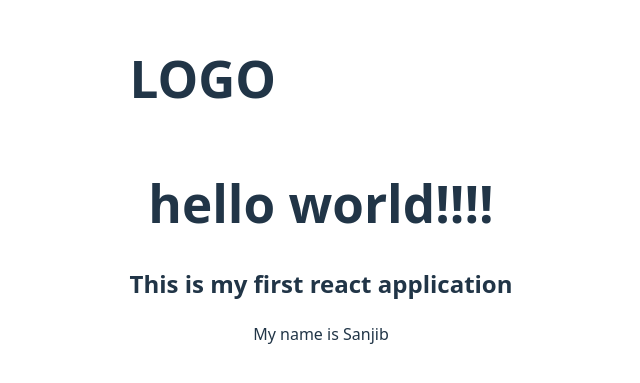
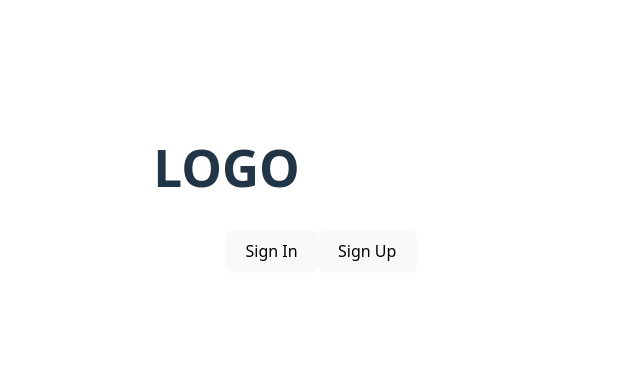
Before and after one commit to sanjib001/React-repository, a React (Vite) app in the folder my-react-app/: page / in a window 1280 px wide. Shown: the part 211-594 px from the top of the page, without its empty margins (319-959 px from the left). Built offline with nearby package versions, Linux system fonts and the light colour scheme.

Commit message:
Adds taking inputs from parents as props

```diff
--- a/my-react-app/src/App.jsx
+++ b/my-react-app/src/App.jsx
@@ -1,14 +1,15 @@
 import './App.css'
 import Header from './components/header'
+import Button from './components/button'
 
 function App() {
-  const name = "Sanjib"
   return (
     <div>
-      <Header/>
-      <h1>hello world!!!!</h1>
-      <h2>This is my first react application</h2>
-      <p>My name is {name}</p>
+      <Header />
+      {/* <Button name="SignUp" />
+      <Button name="SignIn" /> */}
+      <Button>Sign In</Button>
+      <Button>Sign Up</Button>
     </div>
   )
 }
--- /dev/null
+++ b/my-react-app/src/components/button.jsx
@@ -0,0 +1,31 @@
+// const Button = (porps) =>{
+//     //const name= {name}
+//     return(
+//         <button>{porps.name}</button>
+//     )
+// }
+
+// const Button = ({name}) =>{
+//     //const name= {name}
+//     return(
+//         <button>{name}</button>
+//     )
+// }
+
+// const Button = (porps) =>{
+//     const {name} = porps;
+//     return(
+//         <button>{name}</button>
+//     )
+// }
+
+const Button = (porps) => {
+    const { children } = porps;
+    //children is reserved word
+    return (
+        <button>{children}</button>
+    )
+}
+
+
+export default Button;
--- a/my-react-app/src/components/header.jsx
+++ b/my-react-app/src/components/header.jsx
@@ -1,11 +1,13 @@
-import Logo from './logo'
-import Navbar from './navbar'
+// import Logo from './logo' //default import
+import { Logo } from './logo'
+import MyNavbar from './navbar'
+
 
 const Header = () => {
     return (
-        <header style={{ display: 'flex', alignItems: 'center'}}>
+        <header style={{ display: 'flex', alignItems: 'center' }}>
             <Logo />
-            <Navbar />
+            <MyNavbar />
         </header>
     )
 }
--- a/my-react-app/src/components/logo.jsx
+++ b/my-react-app/src/components/logo.jsx
@@ -4,4 +4,8 @@ const Logo = () => {
    )
 }
 
-export default Logo;
+//default export
+// export default Logo;
+
+//specific export
+export { Logo };
```
Also changed, not shown: 1 other file (tests, documents, lock files or other folders).
